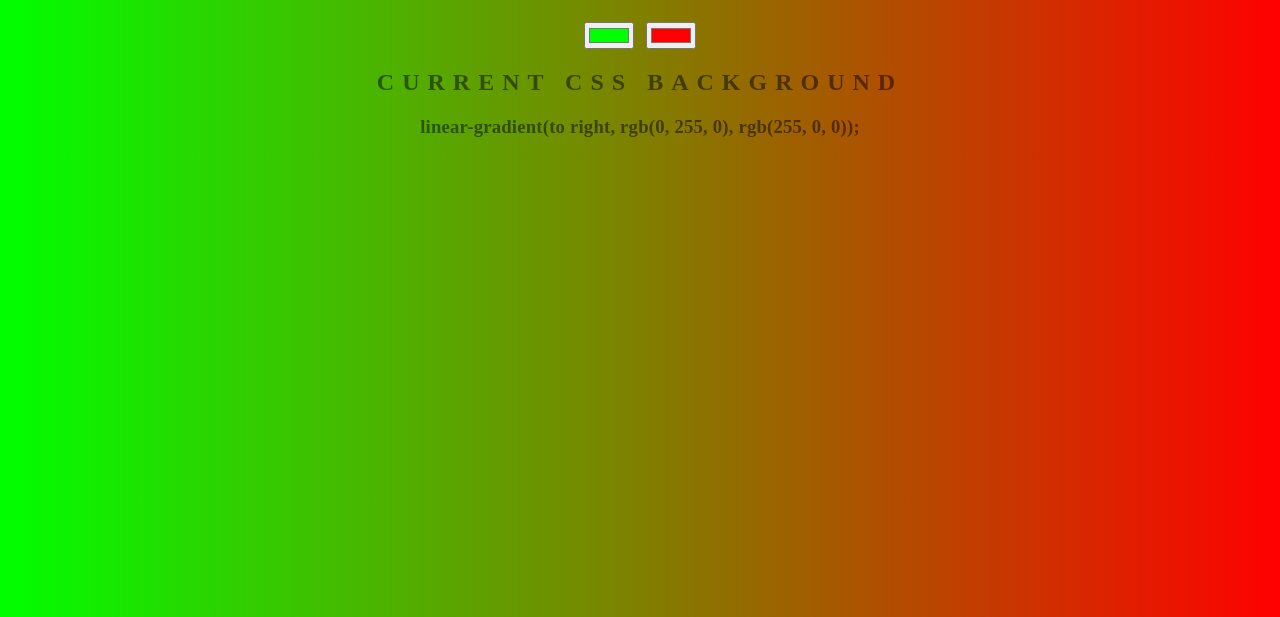
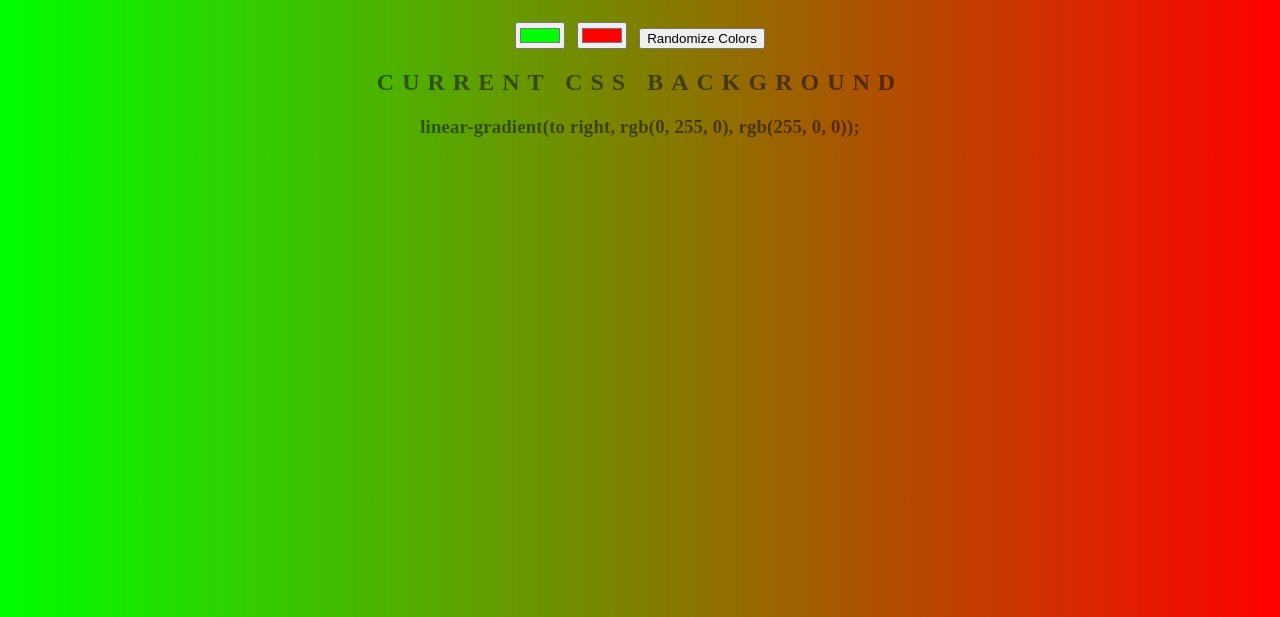
Before and after one commit to brandonmay-dev/background_generator, a plain HTML site: page index.html in a window 1280 px wide. Shown: the part 183-800 px from the top of the page. Drawn offline with Linux system fonts and the light colour scheme.

Commit message:
Inserted <button id="random">Randomize Colors</button> to enable user-triggered random gradient generation.

```diff
--- a/index.html
+++ b/index.html
@@ -10,6 +10,9 @@
     <h1>Background Generator</h1>
     <input class="color1" type="color" id="color1" value="#00ff00" />
     <input class="color2" type="color" id="color2" value="#ff0000" />
+
+    <button id="random">Randomize Colors</button>
+
     <h2>Current CSS Background</h2>
     <h3></h3>
 
```
